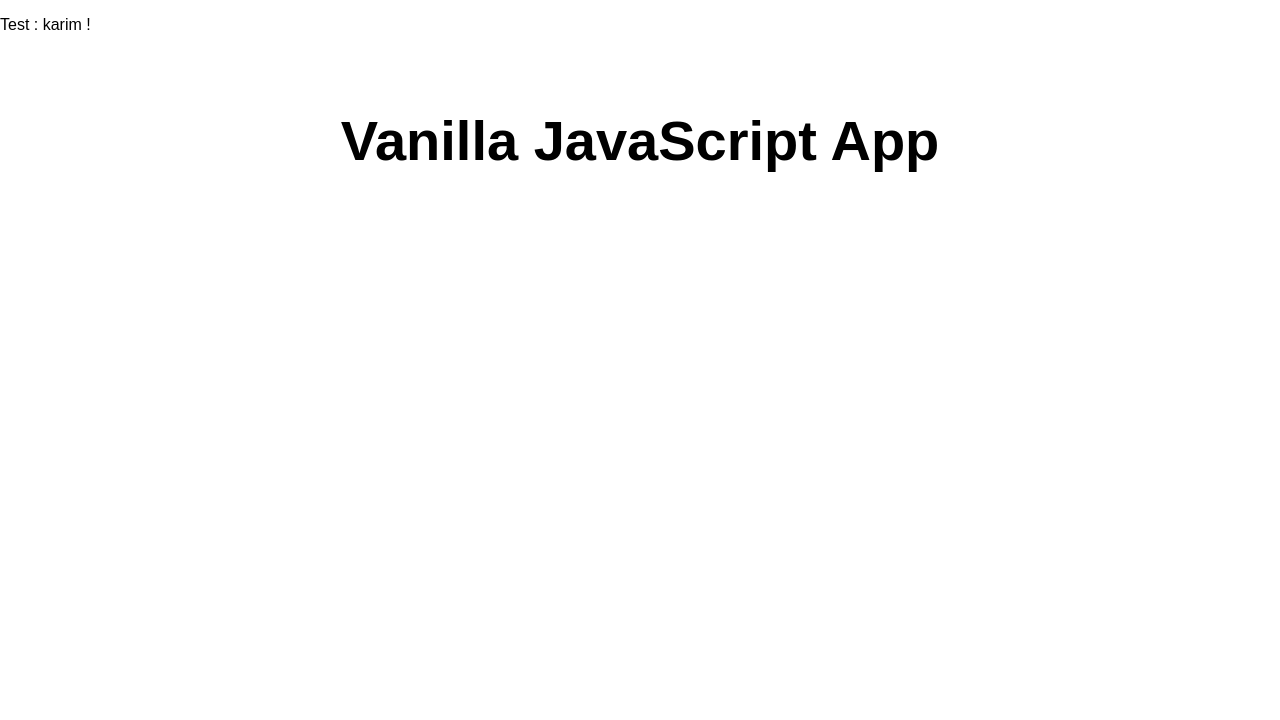
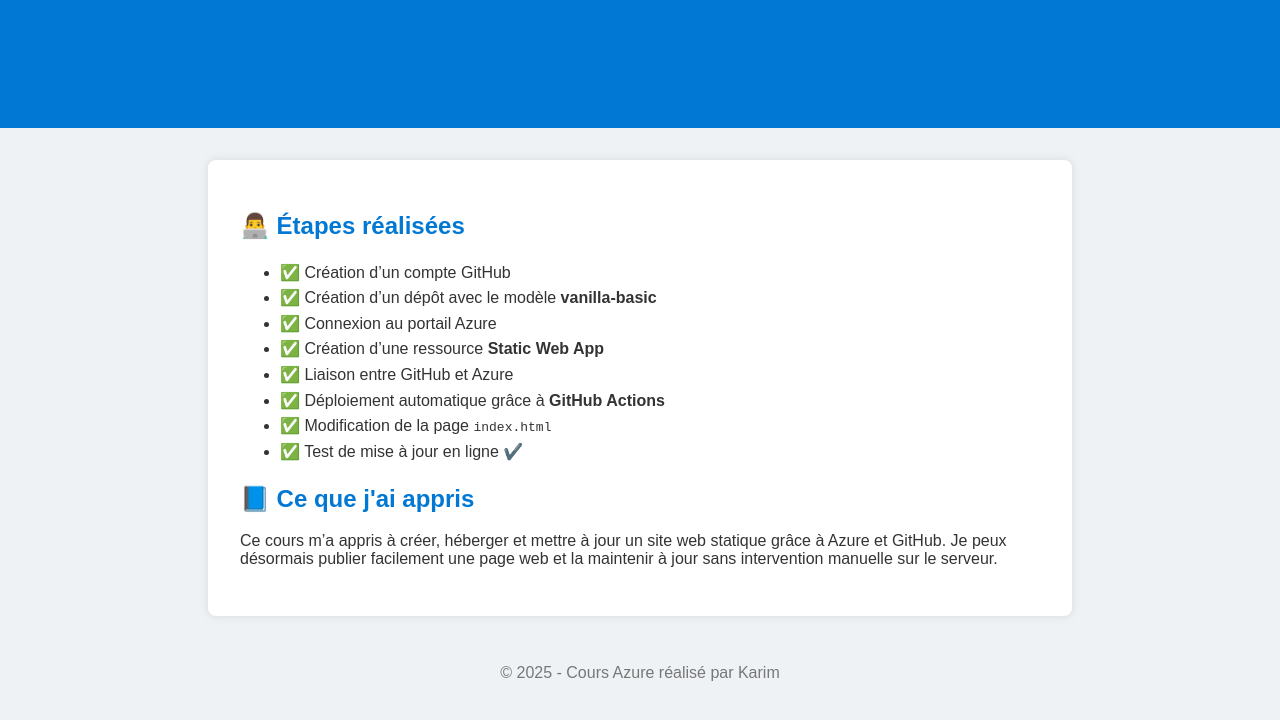
Before and after one commit to klimoz/web-app_karim, a website: page src/index.html in a window 1280 px wide. Drawn offline with Linux system fonts and the light colour scheme.

Commit message:
Update index.html

```diff
--- a/src/index.html
+++ b/src/index.html
@@ -1,17 +1,70 @@
 <!DOCTYPE html>
-<html lang="en">
+<html lang="fr">
+<head>
+  <meta charset="UTF-8" />
+  <meta name="viewport" content="width=device-width, initial-scale=1.0"/>
+  <title>Résumé de mon cour Azure</title>
+  <style>
+    body {
+      font-family: Arial, sans-serif;
+      background-color: #eef2f5;
+      margin: 0;
+      padding: 0;
+      color: #333;
+    }
+    header {
+      background-color: #0078d4;
+      color: white;
+      padding: 1.5rem;
+      text-align: center;
+    }
+    main {
+      padding: 2rem;
+      max-width: 800px;
+      margin: auto;
+      background: white;
+      margin-top: 2rem;
+      border-radius: 8px;
+      box-shadow: 0 0 10px rgba(0,0,0,0.1);
+    }
+    h1, h2 {
+      color: #0078d4;
+    }
+    ul {
+      line-height: 1.6;
+    }
+    footer {
+      text-align: center;
+      padding: 1rem;
+      color: #777;
+      margin-top: 2rem;
+    }
+  </style>
+</head>
+<body>
+  <header>
+    <h1>Résumé de mon cour Azure Static Web App</h1>
+  </header>
 
-<head>
-  <meta charset="UTF-8">
-  <meta name="viewport" content="width=device-width, initial-scale=1.0">
-  <link rel="stylesheet" href="styles.css">
-  <title>Bienvenue sur mon premier site Azure 🎉</title>
-</head>
-<p>Test : karim !</p>
-<body>
   <main>
-    <h1>Vanilla JavaScript App</h1>
+    <h2>👨‍💻 Étapes réalisées</h2>
+    <ul>
+      <li>✅ Création d’un compte GitHub</li>
+      <li>✅ Création d’un dépôt avec le modèle <strong>vanilla-basic</strong></li>
+      <li>✅ Connexion au portail Azure</li>
+      <li>✅ Création d’une ressource <strong>Static Web App</strong></li>
+      <li>✅ Liaison entre GitHub et Azure</li>
+      <li>✅ Déploiement automatique grâce à <strong>GitHub Actions</strong></li>
+      <li>✅ Modification de la page <code>index.html</code></li>
+      <li>✅ Test de mise à jour en ligne ✔️</li>
+    </ul>
+
+    <h2>📘 Ce que j'ai appris</h2>
+    <p>Ce cours m’a appris à créer, héberger et mettre à jour un site web statique grâce à Azure et GitHub. Je peux désormais publier facilement une page web et la maintenir à jour sans intervention manuelle sur le serveur.</p>
   </main>
+
+  <footer>
+    &copy; 2025 - Cours Azure réalisé par Karim
+  </footer>
 </body>
-
 </html>
```
